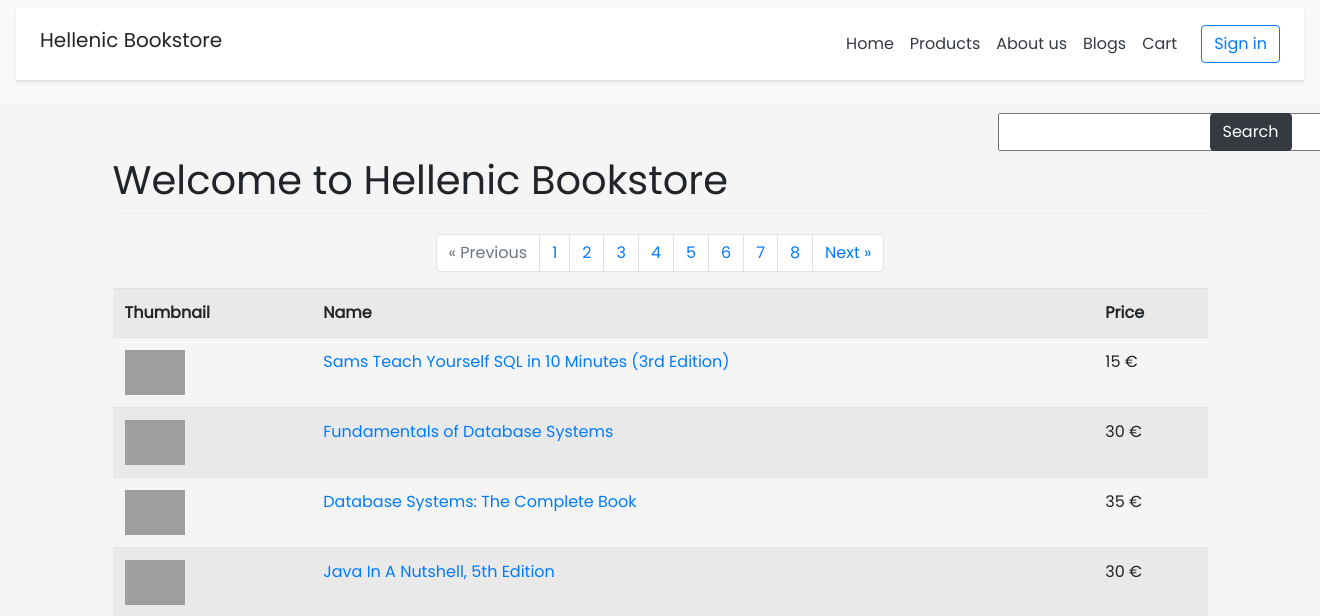
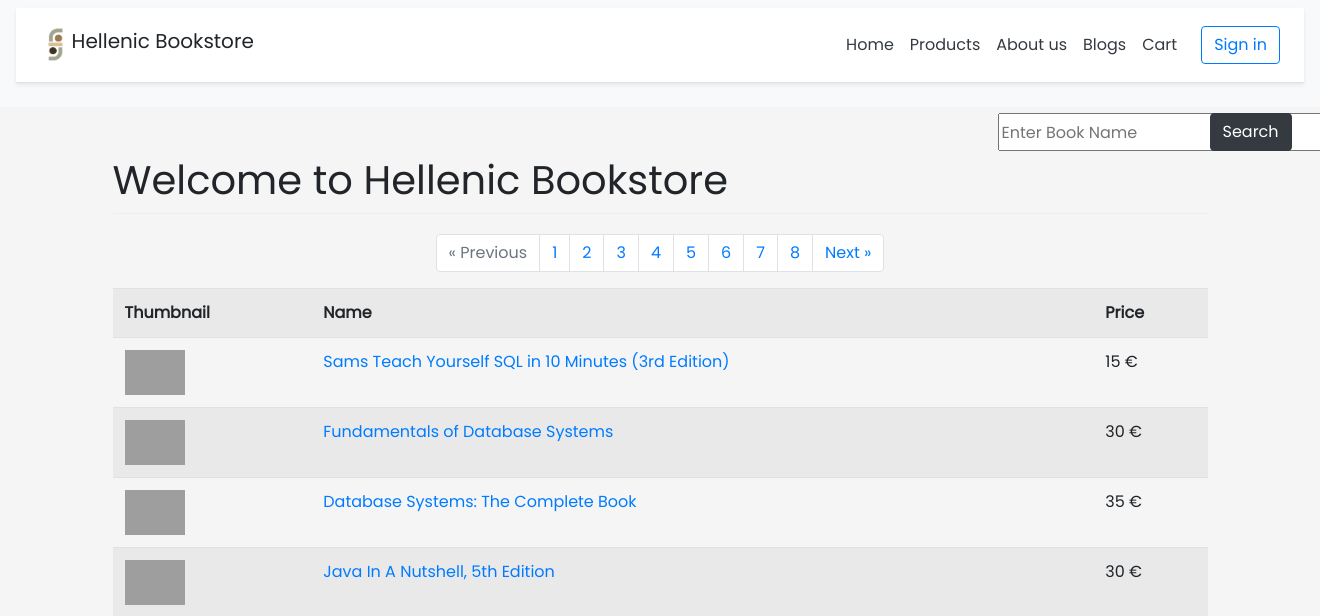
Before and after one commit to Fakhriyramadhan25/PHP-bookstore-project, a PHP site: page /index.php?p=products in a window 1320 px wide. Shown: the top 616 px of the page. Run offline with PHP 8.4, Linux system fonts and the light colour scheme; a user stored in the database is signed in; data comes from the database, SQL or seed files in the repository; grey boxes are pictures that could not be loaded.

Commit message:
productv1

```diff
--- a/Public/products.php
+++ b/Public/products.php
@@ -18,7 +18,7 @@
   $pages = ceil($total / $limit);
   $Previous = $page - 1;
   $Next = $page + 1;
-  print "<input type = 'text' id='searchtxt' style = 'position:absolute; left:900px; top:-43px; height:38px;'/>
+  print "<input type = 'text' id='searchtxt'  placeholder='Enter Book Name' style = 'position:absolute; left:900px; top:-43px; height:38px;'/>
   <button class='btn btn-dark' onclick='doSearch()' style = 'position:absolute; left:1112px; top:-43px;'>Search</button>";
 
   if ($result->num_rows > 0) {
--- a/Public/productsearch.php
+++ b/Public/productsearch.php
@@ -9,7 +9,7 @@ $sql = "select * from product where Title like ?";
 ///print "<pre>cat = $cat</pre>";
 //print "<pre>sql = $sql</pre>";
 print"<form>
-<input type='button' class='btn btn-dark' value='Back' onclick='history.back()' style = 'position:absolute; left:15px; top:-50px;'>
+<input type='button' class='btn btn-dark' value='Back' onclick='history.back()' style = 'position:absolute; left:15px; top:-42px;'>
 </form>";
 
 if( $stmt = $mysqli->prepare($sql) ) {
--- a/index.php
+++ b/index.php
@@ -78,6 +78,7 @@ if (!isset($_SESSION['is_admin'])) {
             <button class="navbar-toggler d-lg-none" type="button" data-toggle="collapse" data-target="#navbarsExampleDefault" aria-controls="navbarsExampleDefault" aria-expanded="false" aria-label="Toggle navigation">
                 <span class="navbar-toggler-icon"></span>
             </button>
+            <img src="Assets/img/Logo.jpg" alt="logo.jpg" height="42px" width=auto/>
             <h5 class="mr-md-auto font-weight-normal">Hellenic Bookstore</h5>
             <nav class="my-2 my-md-0 mr-md-3 navbar-nav" id="navbarsExampleDefault">
                 <a class="p-2 text-dark" href="index.php?p=start">Home</a>
```
